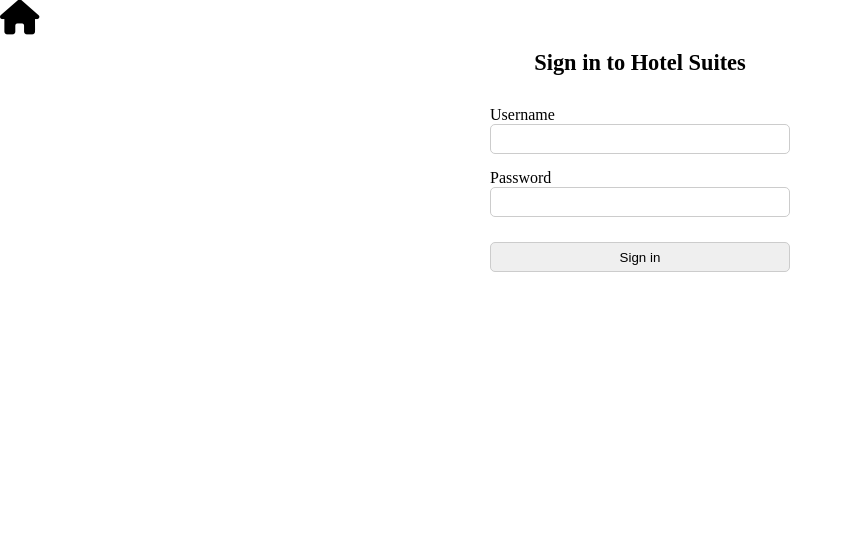
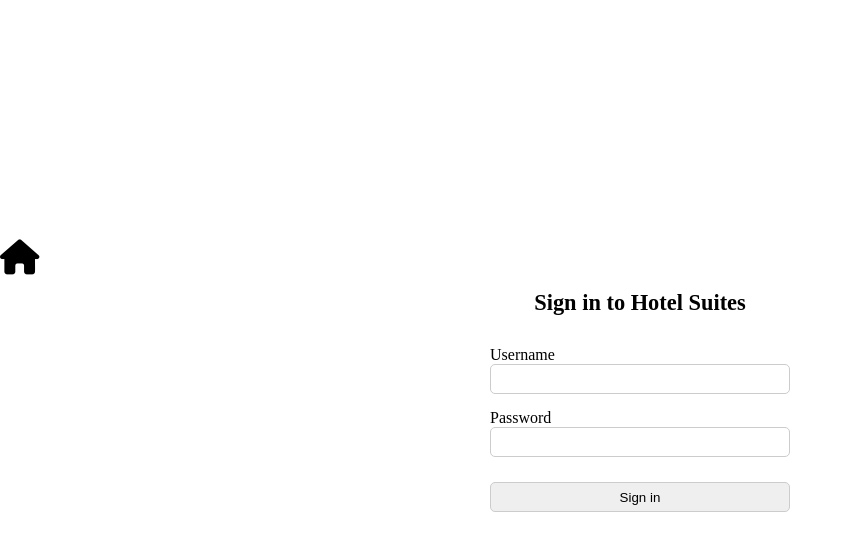
Before and after one commit to UnderwoodUnderscore/Hotel-Reservation-System, a React (Vite) app in the folder client/: page / in a window 1280 px wide. Shown: the top 550 px of the page, without its empty margins (0-853 px from the left). Built offline with nearby package versions, Linux system fonts and the light colour scheme.

Commit message:
centered login form

```diff
--- a/client/src/index.css
+++ b/client/src/index.css
@@ -35,6 +35,8 @@ body {
   form {
 
     &#loginForm {
+      margin-top: 30vh;
+
       i.fa-house {
         font-size: 35px;
         width: 100%;
```
